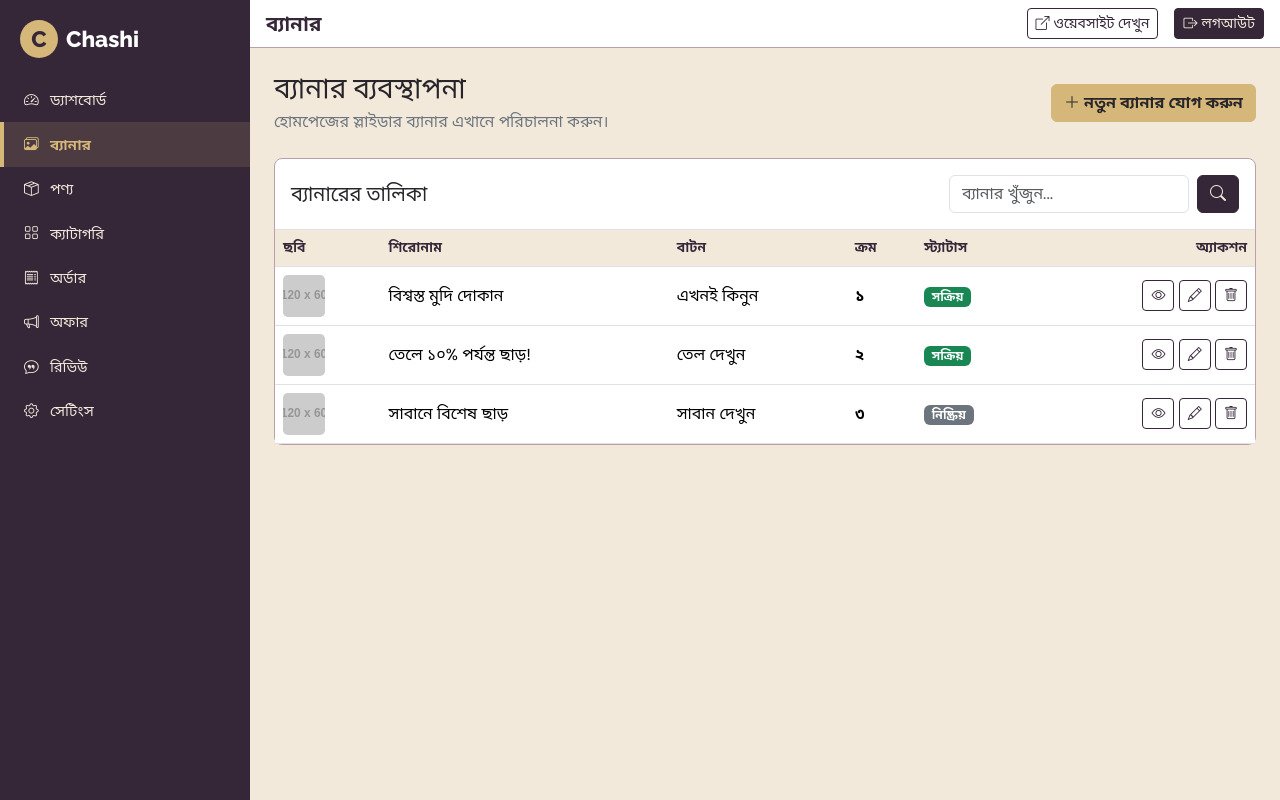
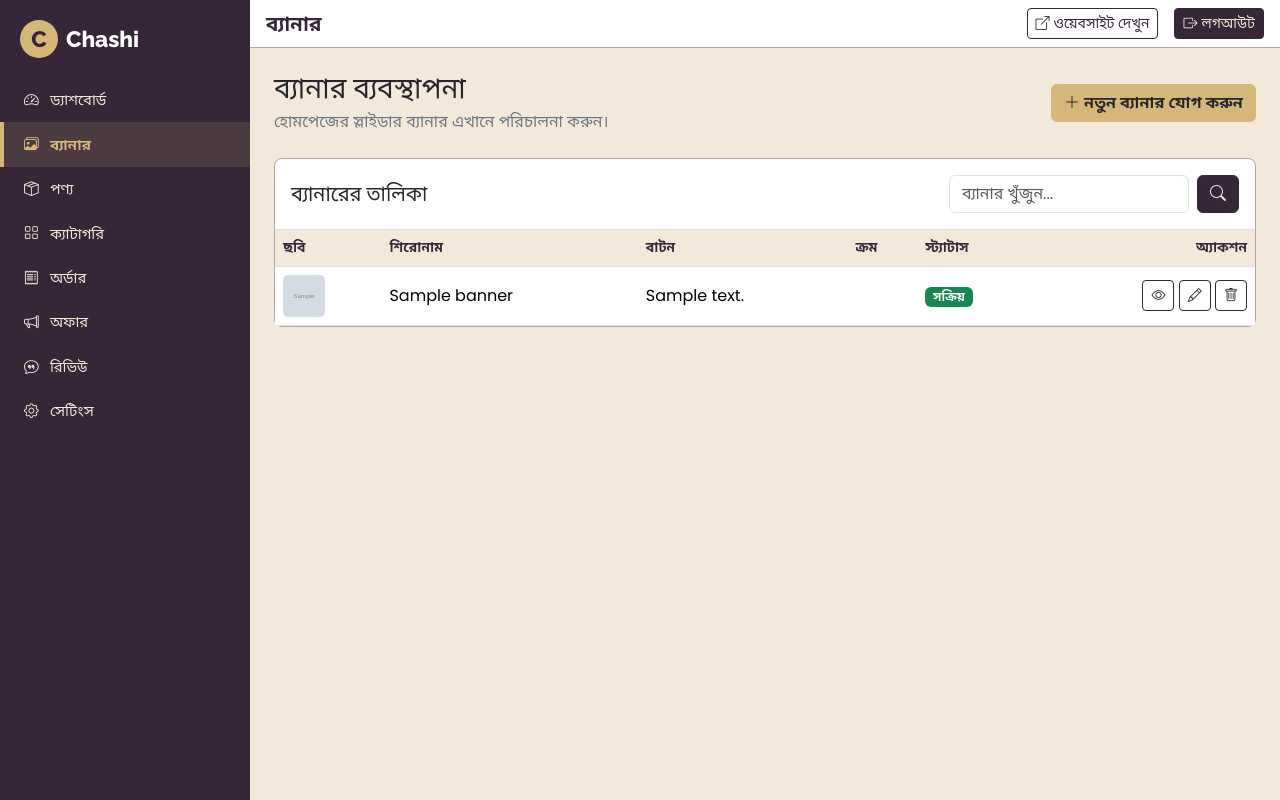
Before and after one commit to saqlinezaman/chashi, a Laravel app: page /banner in a window 1280 px wide. Run offline with Laravel 12, Linux system fonts and the light colour scheme; tables that the repository leaves empty hold one stand-in row (values such as "Sample post"); grey boxes marked "Sample" are stand-in pictures; grey boxes labelled with a size stand in for pictures from a placeholder-image service; some libraries are stand-ins or nearby versions.

Commit message:
banner index create store

```diff
--- a/app/Http/Controllers/bannerController.php
+++ b/app/Http/Controllers/bannerController.php
@@ -2,11 +2,40 @@
 
 namespace App\Http\Controllers;
 
+use App\Models\Banner;
 use Illuminate\Http\Request;
+use Illuminate\Support\Facades\File;
+use Illuminate\Support\Str;
 
 class bannerController extends Controller
 {
     public function index(){
-        return view('dashboard.banner.index');
+        $banners = Banner::all();
+        return view('dashboard.banner.index' , compact('banners'));
+    }
+    public function store(Request $request){
+
+    // $validated= $request->validate([
+    //         'title' => 'nullable|string|max:255',
+    //         'subtitle' => 'nullable|string|max:255',
+    //         'image' => 'required|image|mimes:jpeg,png,jpg,webp|max:40960',
+    //         'button_text' => 'nullable|string|max:255',
+    //         'button_link' => 'nullable|url|max:255',
+    //     ]);
+
+        $banner = new Banner;
+        $banner->title = $request->title;
+        $banner->subtitle = $request->subtitle;
+        $banner->button_text = $request->button_text;
+        $banner->button_link = $request->button_link;
+        $folderPath = public_path('images/banners');
+        File::ensureDirectoryExists($folderPath);
+        $imageName = 'banner_' . time() . Str::uuid() . '.' . $request->image->extension();
+        $request->image->move($folderPath, $imageName);
+        $banner->image = 'images/banners/' . $imageName;
+        $banner->is_active = $request->has('is_active') ? 1 : 0;
+        $banner->save();
+
+        return redirect('banner')->with('success', 'Banner created successfully.');
     }
 }
--- /dev/null
+++ b/app/Models/Banner.php
@@ -0,0 +1,17 @@
+<?php
+
+namespace App\Models;
+
+use Illuminate\Database\Eloquent\Model;
+
+class Banner extends Model
+{
+   protected $fillable = [
+        'title',
+        'subtitle',
+        'button_text',
+        'button_link',
+        'image',
+        'is_active',
+    ];
+}
--- a/resources/views/dashboard/banner/index.blade.php
+++ b/resources/views/dashboard/banner/index.blade.php
@@ -36,44 +36,21 @@
 
             <tbody>
 
+                @foreach ($banners as $banner)
                 <tr>
-                    <td><img class="thumb" src="https://placehold.co/120x60" alt="ব্যানার ১"></td>
-                    <td>বিশ্বস্ত মুদি দোকান</td>
-                    <td>এখনই কিনুন</td>
-                    <td><b>১</b></td>
+
+                    <td><img class="thumb" src="{{ $banner->image }}" alt="{{ $banner->title }}"></td>
+                    <td>{{ $banner->title }}</td>
+                    <td>{{ $banner->button_text }}</td>
+                    <td><b>{{ $banner->order }}</b></td>
                     <td><span class="badge bg-success">সক্রিয়</span></td>
                     <td class="text-end text-nowrap">
-                        <button class="btn btn-sm btn-outline-brand" title="দেখুন" data-bs-toggle="modal" data-bs-target="#viewModal" data-title="বিশ্বস্ত মুদি দোকান" data-subtitle="প্রতিদিনের বাজার, এক জায়গায়।" data-button="এখনই কিনুন" data-link="/products" data-order="১" data-status="সক্রিয়" data-image="https://placehold.co/120x60"><i class="bi bi-eye"></i></button>
-                        <button class="btn btn-sm btn-outline-brand" title="এডিট" data-bs-toggle="modal" data-bs-target="#editModal" data-title="বিশ্বস্ত মুদি দোকান" data-subtitle="প্রতিদিনের বাজার, এক জায়গায়।" data-button="এখনই কিনুন" data-link="/products" data-order="1" data-status="1" data-image="https://placehold.co/120x60"><i class="bi bi-pencil"></i></button>
+                        <button class="btn btn-sm btn-outline-brand" title="দেখুন" data-bs-toggle="modal" data-bs-target="#viewModal" data-title="{{ $banner->title }}" data-subtitle="{{ $banner->subtitle }}" data-button="{{ $banner->button_text }}" data-link="{{ $banner->button_link }}" data-order="{{ $banner->order }}" data-status="{{ $banner->is_active ? 'সক্রিয়' : 'নিষ্ক্রিয়' }}" data-image="{{ $banner->image }}"><i class="bi bi-eye"></i></button>
+                        <button class="btn btn-sm btn-outline-brand" title="এডিট" data-bs-toggle="modal" data-bs-target="#editModal" data-title="{{ $banner->title }}" data-subtitle="{{ $banner->subtitle }}" data-button="{{ $banner->button_text }}" data-link="{{ $banner->button_link }}" data-order="{{ $banner->order }}" data-status="{{ $banner->is_active }}" data-image="{{ $banner->image }}"><i class="bi bi-pencil"></i></button>
                         <button class="btn btn-sm btn-outline-brand" title="ডিলিট" data-bs-toggle="modal" data-bs-target="#delModal"><i class="bi bi-trash"></i></button>
                     </td>
                 </tr>
-
-                <tr>
-                    <td><img class="thumb" src="https://placehold.co/120x60" alt="ব্যানার ২"></td>
-                    <td>তেলে ১০% পর্যন্ত ছাড়!</td>
-                    <td>তেল দেখুন</td>
-                    <td><b>২</b></td>
-                    <td><span class="badge bg-success">সক্রিয়</span></td>
-                    <td class="text-end text-nowrap">
-                        <button class="btn btn-sm btn-outline-brand" title="দেখুন" data-bs-toggle="modal" data-bs-target="#viewModal" data-title="তেলে ১০% পর্যন্ত ছাড়!" data-subtitle="সয়াবিন, সরিষা ও রাইস ব্রান তেলে বিশেষ অফার।" data-button="তেল দেখুন" data-link="/category/oil" data-order="২" data-status="সক্রিয়" data-image="https://placehold.co/120x60"><i class="bi bi-eye"></i></button>
-                        <button class="btn btn-sm btn-outline-brand" title="এডিট" data-bs-toggle="modal" data-bs-target="#editModal" data-title="তেলে ১০% পর্যন্ত ছাড়!" data-subtitle="সয়াবিন, সরিষা ও রাইস ব্রান তেলে বিশেষ অফার।" data-button="তেল দেখুন" data-link="/category/oil" data-order="2" data-status="1" data-image="https://placehold.co/120x60"><i class="bi bi-pencil"></i></button>
-                        <button class="btn btn-sm btn-outline-brand" title="ডিলিট" data-bs-toggle="modal" data-bs-target="#delModal"><i class="bi bi-trash"></i></button>
-                    </td>
-                </tr>
-
-                <tr>
-                    <td><img class="thumb" src="https://placehold.co/120x60" alt="ব্যানার ৩"></td>
-                    <td>সাবানে বিশেষ ছাড়</td>
-                    <td>সাবান দেখুন</td>
-                    <td><b>৩</b></td>
-                    <td><span class="badge bg-secondary">নিষ্ক্রিয়</span></td>
-                    <td class="text-end text-nowrap">
-                        <button class="btn btn-sm btn-outline-brand" title="দেখুন" data-bs-toggle="modal" data-bs-target="#viewModal" data-title="সাবানে বিশেষ ছাড়" data-subtitle="সব ব্র্যান্ডের সাবানে আকর্ষণীয় দাম।" data-button="সাবান দেখুন" data-link="/category/soap" data-order="৩" data-status="নিষ্ক্রিয়" data-image="https://placehold.co/120x60"><i class="bi bi-eye"></i></button>
-                        <button class="btn btn-sm btn-outline-brand" title="এডিট" data-bs-toggle="modal" data-bs-target="#editModal" data-title="সাবানে বিশেষ ছাড়" data-subtitle="সব ব্র্যান্ডের সাবানে আকর্ষণীয় দাম।" data-button="সাবান দেখুন" data-link="/category/soap" data-order="3" data-status="0" data-image="https://placehold.co/120x60"><i class="bi bi-pencil"></i></button>
-                        <button class="btn btn-sm btn-outline-brand" title="ডিলিট" data-bs-toggle="modal" data-bs-target="#delModal"><i class="bi bi-trash"></i></button>
-                    </td>
-                </tr>
+                @endforeach
             </tbody>
         </table>
     </div>
@@ -84,7 +61,7 @@
 {{-- Add Modal --}}
 <div class="modal fade" id="addModal" tabindex="-1">
     <div class="modal-dialog modal-dialog-centered modal-lg">
-        <form class="modal-content" method="POST" action="#" enctype="multipart/form-data">
+        <form class="modal-content" method="POST" action="{{ route('banner.store') }}" enctype="multipart/form-data">
             @csrf
 
             <div class="modal-header">
@@ -100,13 +77,13 @@
                     <div class="col-12">
                         <label class="form-label">শিরোনাম *</label>
                         <input type="text" name="title" class="form-control"
-                            placeholder="যেমন: তেলে ১০% পর্যন্ত ছাড়!" required>
+                         value="{{ old('title') }}"   placeholder="যেমন: তেলে ১০% পর্যন্ত ছাড়!">
                     </div>
 
                     <div class="col-12">
                         <label class="form-label">উপশিরোনাম</label>
                         <textarea name="subtitle" class="form-control" rows="2"
-                            placeholder="সংক্ষিপ্ত বিবরণ লিখুন"></textarea>
+                         value="{{ old('subtitle') }}"   placeholder="সংক্ষিপ্ত বিবরণ লিখুন"></textarea>
                     </div>
                 </div>
 
@@ -118,13 +95,13 @@
                     <div class="col-md-6">
                         <label class="form-label">বাটনের লেখা</label>
                         <input type="text" name="button_text" class="form-control"
-                            placeholder="যেমন: তেল দেখুন">
+                         value="{{ old('button_text') }}"   placeholder="যেমন: তেল দেখুন">
                     </div>
 
                     <div class="col-md-6">
                         <label class="form-label">বাটনের লিংক</label>
                         <input type="text" name="button_link" class="form-control"
-                            placeholder="যেমন: /category/oil">
+                            value="{{ old('button_link') }}"   placeholder="যেমন: /category/oil">
                     </div>
                 </div>
 
@@ -134,7 +111,11 @@
 
                 <div class="mb-3">
                     <label class="form-label">Banner Image *</label>
-                    <input type="file" name="image" class="form-control" accept="image/*" required>
+                    <input type="file" name="image" class="form-control" accept="image/*">
+                    @error('image')
+                        <div class="text-danger">{{ $message }}</div>
+                    @enderror
+
                     <div class="form-text">প্রস্তাবিত সাইজ: 1920 × 600 px</div>
                 </div>
 
@@ -143,11 +124,6 @@
                 <h6 class="fw-bold mb-3">অতিরিক্ত সেটিংস</h6>
 
                 <div class="row g-3">
-                    <div class="col-md-6">
-                        <label class="form-label">ক্রম (Order)</label>
-                        <input type="number" name="sort_order" class="form-control" min="0" value="1">
-                    </div>
-
                     <div class="col-md-6 d-flex align-items-end">
                         <div class="form-check">
                             <input type="checkbox" name="is_active" value="1"
@@ -300,6 +276,7 @@ document.addEventListener('show.bs.modal', function (e) {
         document.getElementById('editImage').src = btn.dataset.image;
     }
 });
+
 </script>
 
 @endsection
--- a/routes/web.php
+++ b/routes/web.php
@@ -6,12 +6,14 @@ use App\Http\Controllers\productController;
 use App\Http\Controllers\bannerController;
 
 Route::get('/', function () {
-    return view('welcome');
+    $banners = \App\Models\Banner::where('is_active', 1)->latest()->get();
+    return view('welcome',compact('banners'));
 })->name('website');
 
 // dashboard route-------------------------------------------------------------------------------------------
 Route::get('/dashboard', [DashboardController::class, 'index'])->name('index');
 //banner route-----------------------------------------------------------------------------------------------
 Route::get('banner', [bannerController::class, 'index'])->name('banner');
+Route::post('banner/store', [bannerController::class, 'store'])->name('banner.store');
 //product route ---------------------------------------------------------------------------------------------
 Route::get('product', [productController::class, 'index'])->name('product');
```
Also changed, not shown: resources/views/welcome.blade.php (+64 -43 lines), database/migrations/2026_11_24_180314_create_banners_table.php (added), public/images/banners/banner_1795548490f8f33bae-235e-407b-a356-6d27a3a93e21.jpg (added), public/images/banners/banner_17955487859b645abc-ca56-492c-b1f6-b026c17be1b0.png (added), 4 other files.
